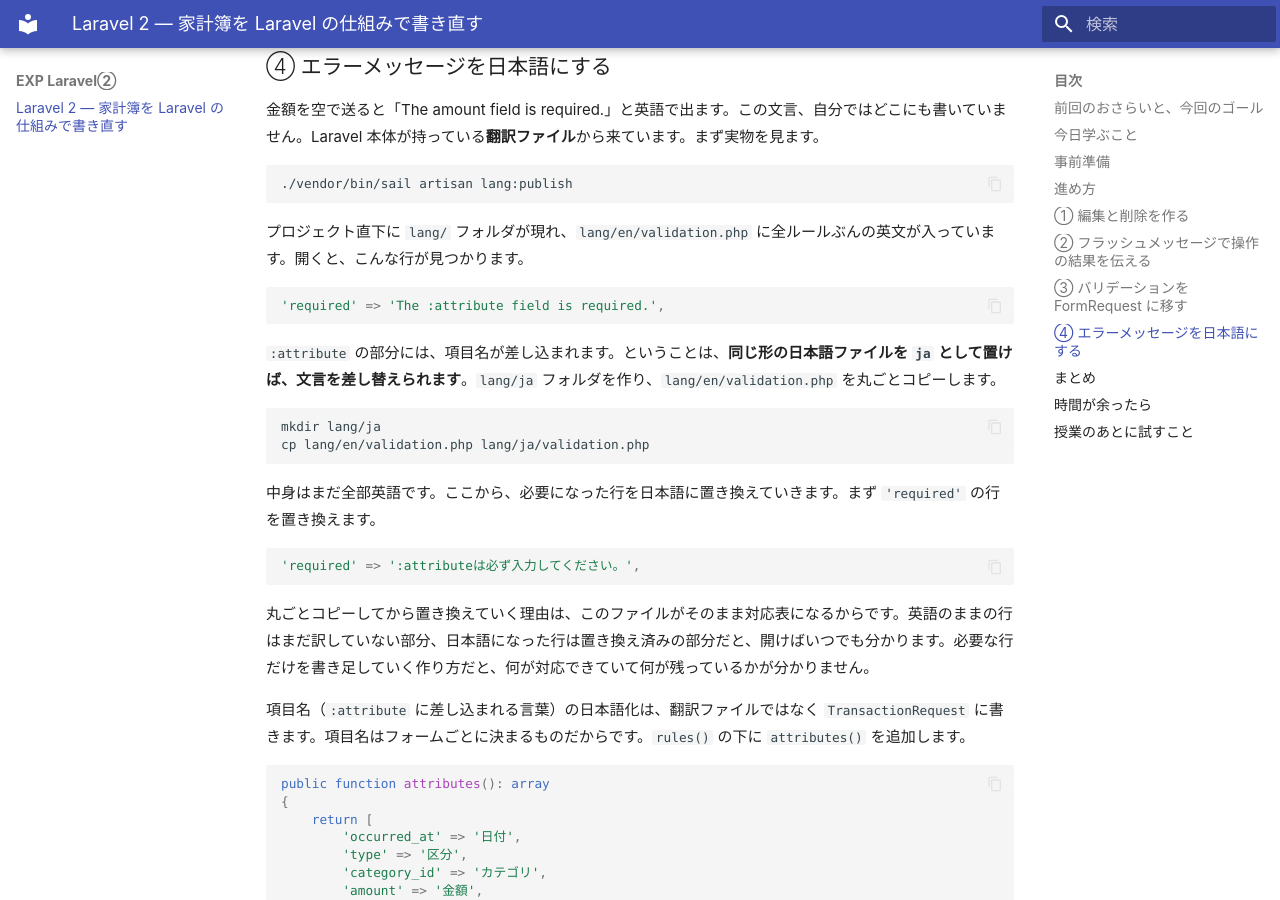
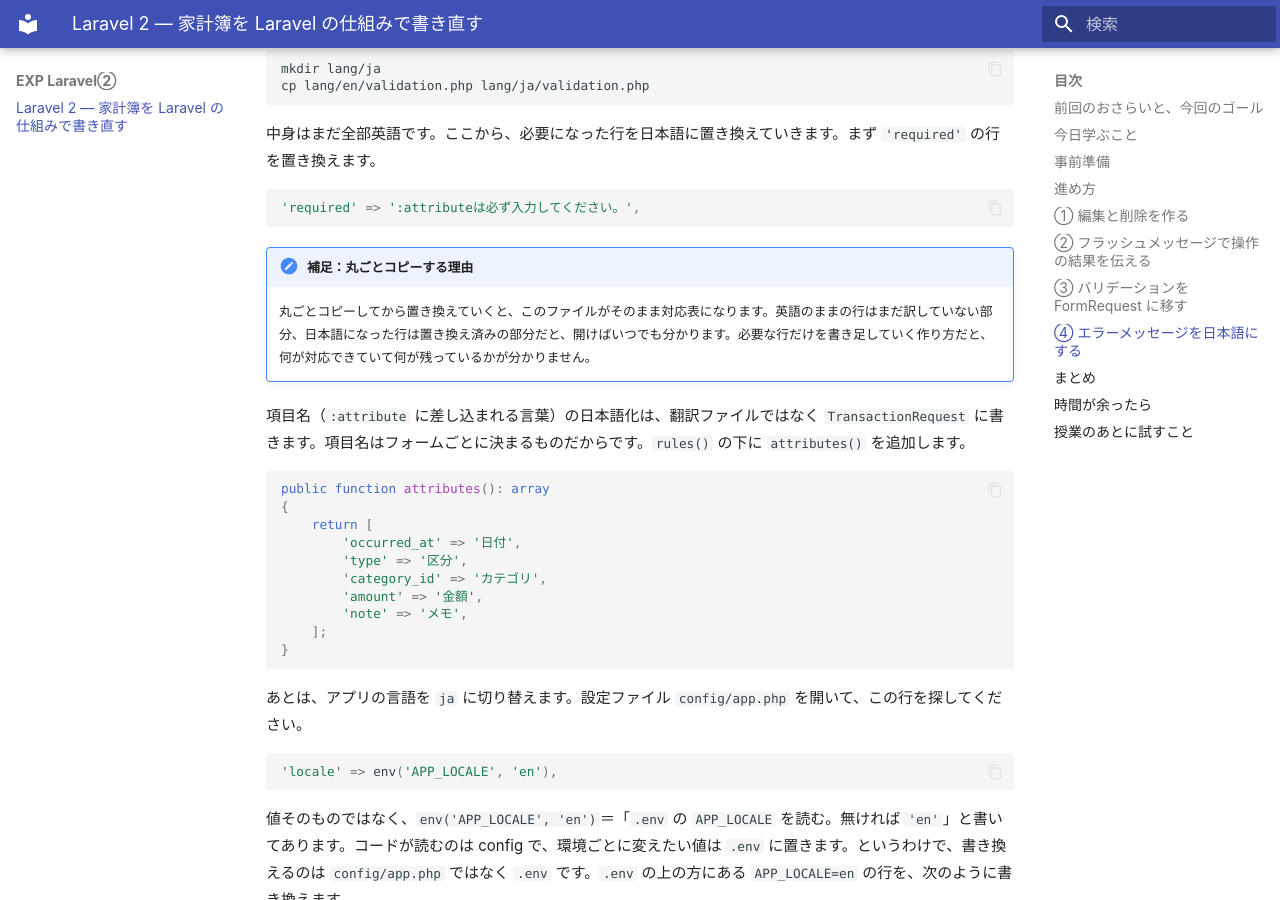
Before and after one commit to abekdwight/gslabo-lesson4, an MkDocs documentation site: the page built from docs/index.md, in a window 1280 px wide and 900 px high, scrolled down 11757 px. Built offline with MkDocs 1.6.1 and Material for MkDocs 9.7.7, drawn with Linux system fonts in a browser that asks for light colours.

Commit message:
render layer diagram horizontally and box the copy rationale

````diff
--- a/docs/index.md
+++ b/docs/index.md
@@ -971,7 +971,9 @@ cp lang/en/validation.php lang/ja/validation.php
 'required' => ':attributeは必ず入力してください。',
 ```
 
-丸ごとコピーしてから置き換えていく理由は、このファイルがそのまま対応表になるからです。英語のままの行はまだ訳していない部分、日本語になった行は置き換え済みの部分だと、開けばいつでも分かります。必要な行だけを書き足していく作り方だと、何が対応できていて何が残っているかが分かりません。
+!!! note "補足：丸ごとコピーする理由"
+
+    丸ごとコピーしてから置き換えていくと、このファイルがそのまま対応表になります。英語のままの行はまだ訳していない部分、日本語になった行は置き換え済みの部分だと、開けばいつでも分かります。必要な行だけを書き足していく作り方だと、何が対応できていて何が残っているかが分かりません。
 
 項目名（`:attribute` に差し込まれる言葉）の日本語化は、翻訳ファイルではなく `TransactionRequest` に書きます。項目名はフォームごとに決まるものだからです。`rules()` の下に `attributes()` を追加します。
 
````
Also changed, not shown: other parts of docs/index.md (+1 -1 lines).
